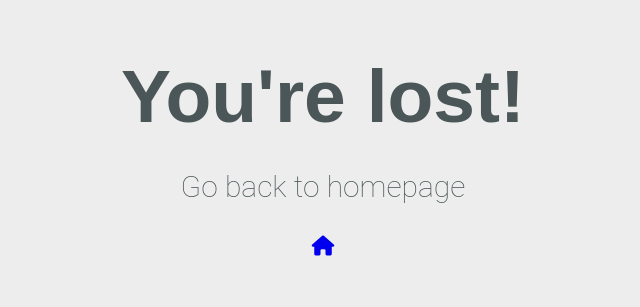
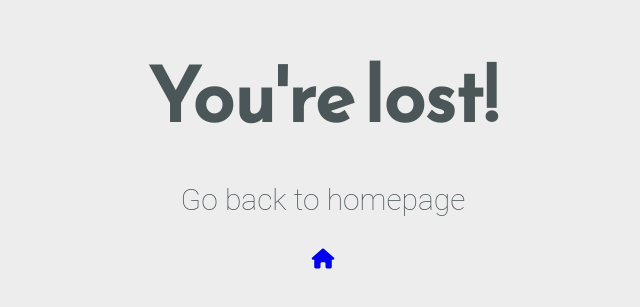
Before and after one commit to danpham/danpham.github.io, a plain HTML site: page 404.html in a window 1280 px wide. Shown: the part 245-552 px from the top of the page, without its empty margins (317-957 px from the left). Drawn offline with Linux system fonts and the light colour scheme.

Commit message:
Revert "Moving font load to index."
This reverts commit 73d5eacf1cab0ecfd96a952b22d8b19e455eb8f7.

```diff
--- a/css/styles.css
+++ b/css/styles.css
@@ -52,6 +52,14 @@ h2 {
 	padding: 0;
 }
 
+@font-face {
+	font-family: 'Reem Kufi';
+	font-style: normal;
+	font-weight: 400;
+	src: url('../webfonts/ReemKufi-latin.woff2') format('woff2');
+	font-display: swap;
+}
+
 *,
 *:before,
 *:after {
```
Also changed, not shown: index.html (+4 -26 lines).
